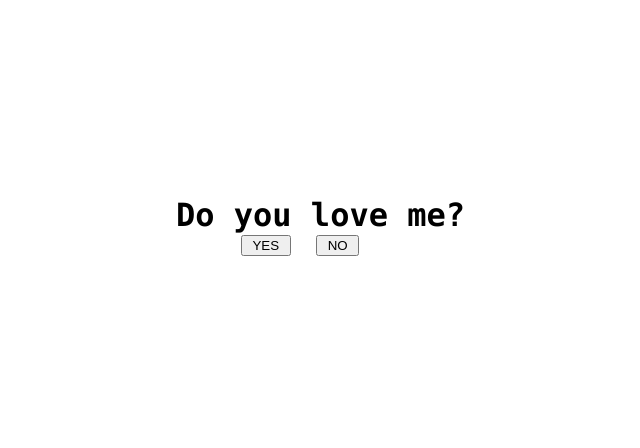
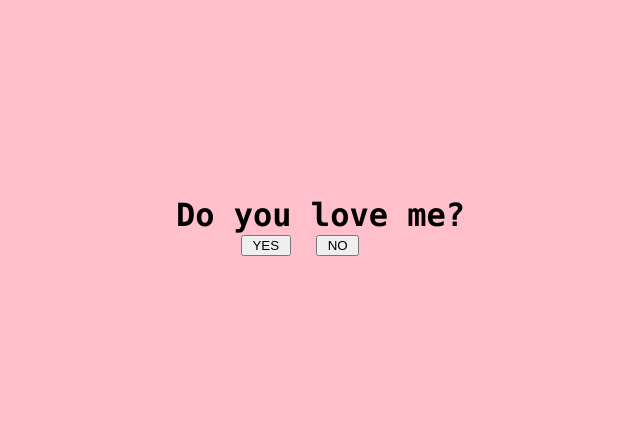
Before and after one commit to yuqigong/yuqigong.github.io, a plain HTML site: page zhangqingqing/520.html in a window 1280 px wide. Shown: the whole page, without its empty margins (44-684 px from the left). Drawn offline with Linux system fonts and the light colour scheme.

Commit message:
Modify 520.html

```diff
--- a/zhangqingqing/520.html
+++ b/zhangqingqing/520.html
@@ -1 +1 @@
-<html> <head> <title>You must love me</title> <meta http-equiv="content-type" content="text/html; charset=utf-8" /> <style type="text/css"> body {font-family: "Consolas", "Courier New", "Courier"; } </style> <script type="text/javascript"> flag = 1; function f1() {alert("Yes. you are right~"); } function f() {if (flag == 1) {Bn.style.top = 90; Bn.style.left = 500; flag = 2; } else if (flag == 2) {Bn.style.top = 90; Bn.style.left = 50; flag = 3; } else if (flag == 3) {Bn.style.top = 235; Bn.style.left = 360; flag = 1; } } </script> </head> <body> <h1 style="position:absolute; left:220px; top:175px; width:auto; height:210px;">Do you love me?</h1> <div id="By" style="position:absolute; left:285px; top:235px; width:210px; height:210px;"> <input type="button" value=" YES " onclick="f1()" /> </div> <div id="Bn" style="position:absolute; left:360px; top:235px; width:210px; height:210px;"> <input type="button" value=" NO " onmouseover="f()" /> </div> <div style="color: white; position:absolute; right:220px; bottom:175px;">晴，5.20节日快乐~ <a style="color: white;" href="#">[kiss me]</a></div> </body> </html>
+<html> <head> <title>You must love me</title> <meta http-equiv="content-type" content="text/html; charset=utf-8" /> <style type="text/css"> body {font-family: "Consolas", "Courier New", "Courier"; background: #FFC0CB; } </style> <script type="text/javascript"> flag = 1; function f1() {alert("Yes. you are right ~"); } function f() {if (flag == 1) {Bn.style.top = 90; Bn.style.left = 500; flag = 2; } else if (flag == 2) {Bn.style.top = 90; Bn.style.left = 50; flag = 3; } else if (flag == 3) {Bn.style.top = 235; Bn.style.left = 360; flag = 1; } } </script> </head> <body> <h1 style="position:absolute; left:220px; top:175px; width:auto; height:210px;">Do you love me?</h1> <div id="By" style="position:absolute; left:285px; top:235px; width:210px; height:210px;"> <input type="button" value=" YES " onclick="f1()" /> </div> <div id="Bn" style="position:absolute; left:360px; top:235px; width:210px; height:210px;"> <input type="button" value=" NO " onmouseover="f()" /> </div> <div style="color: #FFC0CB; position:absolute; right:220px; bottom:175px;">晴，5.20节日快乐~ <a style="color: #FFC0CB;" href="http://www.baidu.com">[kiss me]</a></div> </body> </html>
```
